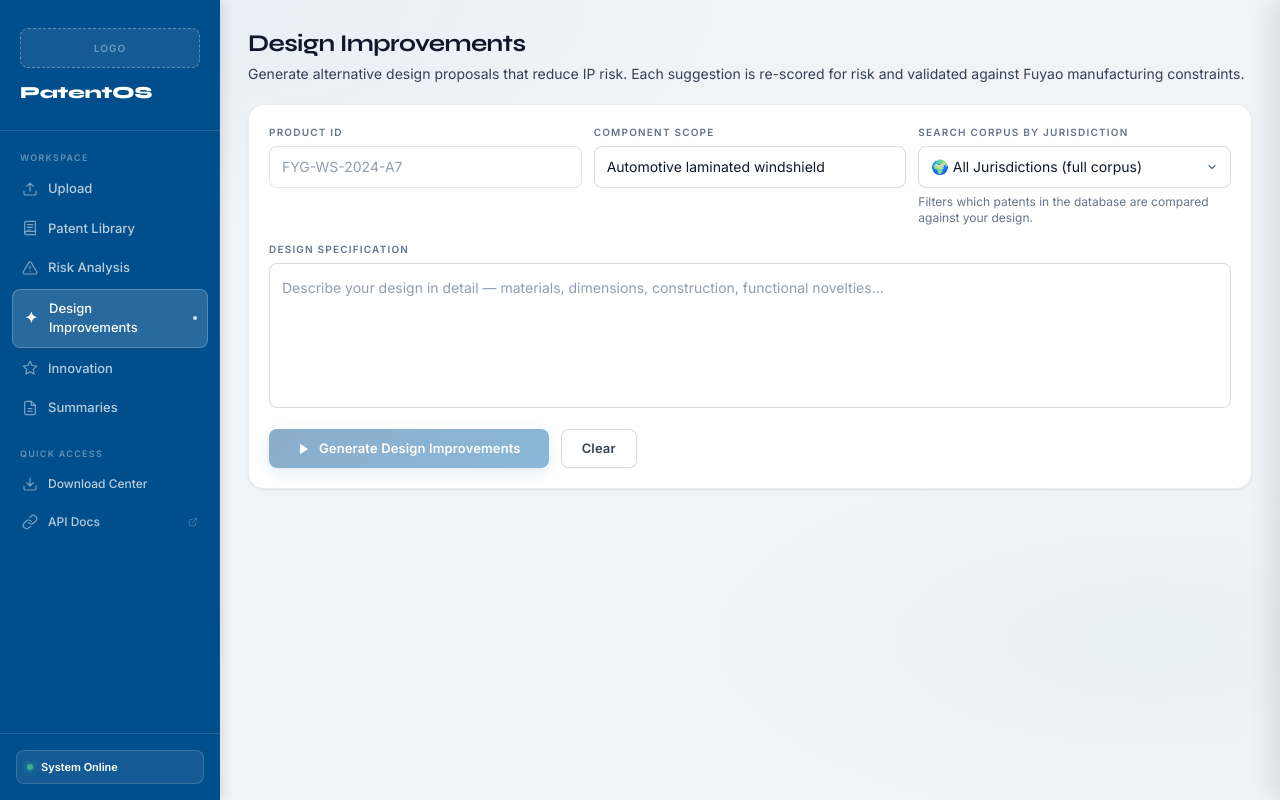
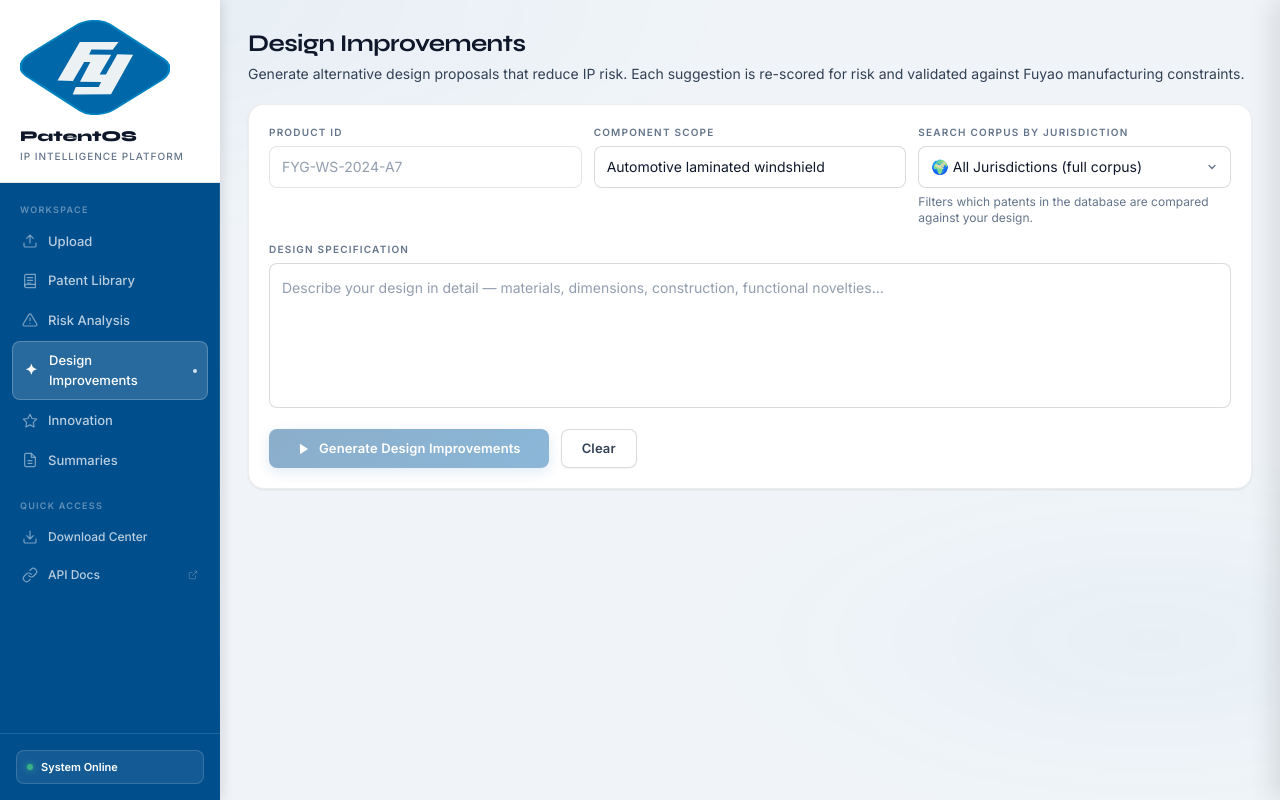
Before and after one commit to 11myg11/genai_patent-analysis, a FastAPI app: page /design-suggestions in a window 1280 px wide. Run offline with FastAPI, Linux system fonts and the light colour scheme; parts of the project's set-up code (start-up, migrations or seed data) failed here and were passed over; some libraries are stand-ins or nearby versions.

Commit message:
Add live pipeline progress via SSE across all four processes
Replaces the single-JSON responses on ingest, risk, design-suggestions,
and innovation with text/event-stream so the UI shows per-step progress
in real time. Adds the Fuyao logo to the sidebar brand block and mounts
the static/ directory so the SVG is served at /static/Fuyao_logo.svg.
The brand area gets a white background so the blue logo is legible
against the dark blue sidebar.

```diff
--- a/main.py
+++ b/main.py
@@ -87,6 +87,9 @@ async def lifespan(app: FastAPI):
 
 app = FastAPI(title="Patent Analysis Platform", version="1.0.0", lifespan=lifespan)
 
+from fastapi.staticfiles import StaticFiles  # noqa: E402
+app.mount("/static", StaticFiles(directory="static"), name="static")
+
 from app.routes import api, ui  # noqa: E402
 app.include_router(ui.router)
 app.include_router(api.router)
--- a/templates/base.html
+++ b/templates/base.html
@@ -120,22 +120,21 @@
       pointer-events: none;
     }
     .brand {
-      padding: 28px 20px 24px;
-      border-bottom: 1px solid rgba(255,255,255,0.12);
-    }
-    .brand-logo-placeholder {
-      width: 100%; height: 40px; border-radius: 8px;
-      background: rgba(255,255,255,0.08);
-      border: 1px dashed rgba(255,255,255,0.3);
-      display: flex; align-items: center; justify-content: center;
-      margin-bottom: 12px;
-      font-size: 10px; font-weight: 600; letter-spacing: 0.1em;
-      text-transform: uppercase; color: rgba(255,255,255,0.4);
+      padding: 20px 20px 18px;
+      background: #ffffff;
+      border-bottom: 1px solid rgba(0,0,0,0.10);
+      flex-shrink: 0;
     }
     .brand-name {
       font-family: 'Syne', sans-serif;
-      font-size: 17px; font-weight: 800;
-      color: #fff; letter-spacing: -0.01em;
+      font-size: 15px; font-weight: 800;
+      color: #0f172a; letter-spacing: -0.01em;
+      margin-top: 10px;
+    }
+    .brand-sub {
+      font-size: 10px; font-weight: 500;
+      color: #64748b; letter-spacing: 0.10em;
+      text-transform: uppercase; margin-top: 2px;
     }
     /* ── Nav ── */
     .nav-section {
@@ -402,10 +401,9 @@
   <aside class="sidebar">
     <!-- Brand -->
     <div class="brand">
-      <!-- Placeholder for the Fuyao company logo — no brand approval yet, so this
-           is a generic "Logo" frame rather than any reproduction of the real mark. -->
-      <div class="brand-logo-placeholder">Logo</div>
+      <img src="/static/Fuyao_logo.svg" alt="" style="width:100%;max-width:150px;height:auto;display:block">
       <div class="brand-name">PatentOS</div>
+      <div class="brand-sub">IP Intelligence Platform</div>
     </div>
 
     <!-- Navigation -->
```
Also changed, not shown: static/Fuyao_logo.svg (added).
